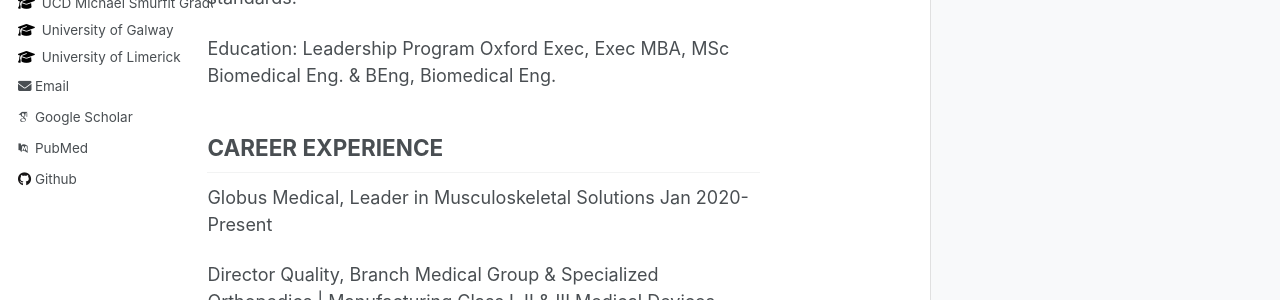
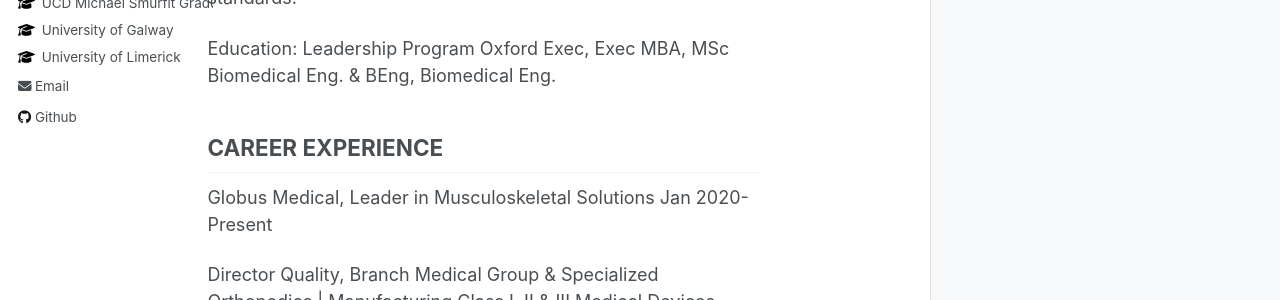
Before and after one commit to eddiemorrissey/eddiemorrissey.github.io, a Jekyll site: the page built from _pages/about.md, in a window 1280 px wide. Shown: the part 488-788 px from the top of the page. Built offline with Jekyll 4.4.1, drawn with Linux system fonts in a browser that asks for light colours; some web fonts are replaced; some of the changed lines change nothing that is shown.

Commit message:
Remove Google Scholar and PubMed links

```diff
--- a/_config.yml
+++ b/_config.yml
@@ -41,11 +41,11 @@
 
   # Academic websites
   arxiv            : # URL - Update with the correct link to your profile
-  googlescholar    : "https://scholar.google.com/citations?user=PS_CX0AAAAAJ"
+  googlescholar    : # URL
   impactstory      : # URL
   orcid            : # URL
   semantic         : # URL
-  pubmed           : "https://www.ncbi.nlm.nih.gov/pubmed/?term=john+snow"
+  pubmed           : # URL
   researchgate     : # URL
 
   # Repositories and software development
```
